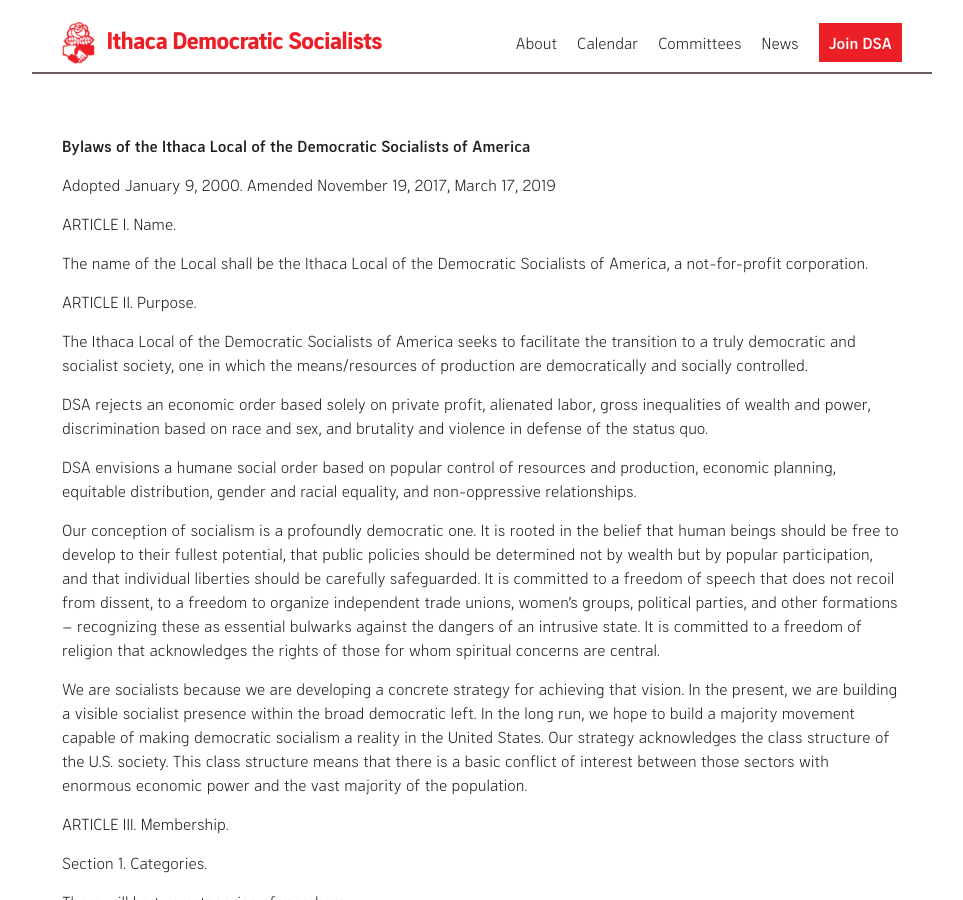
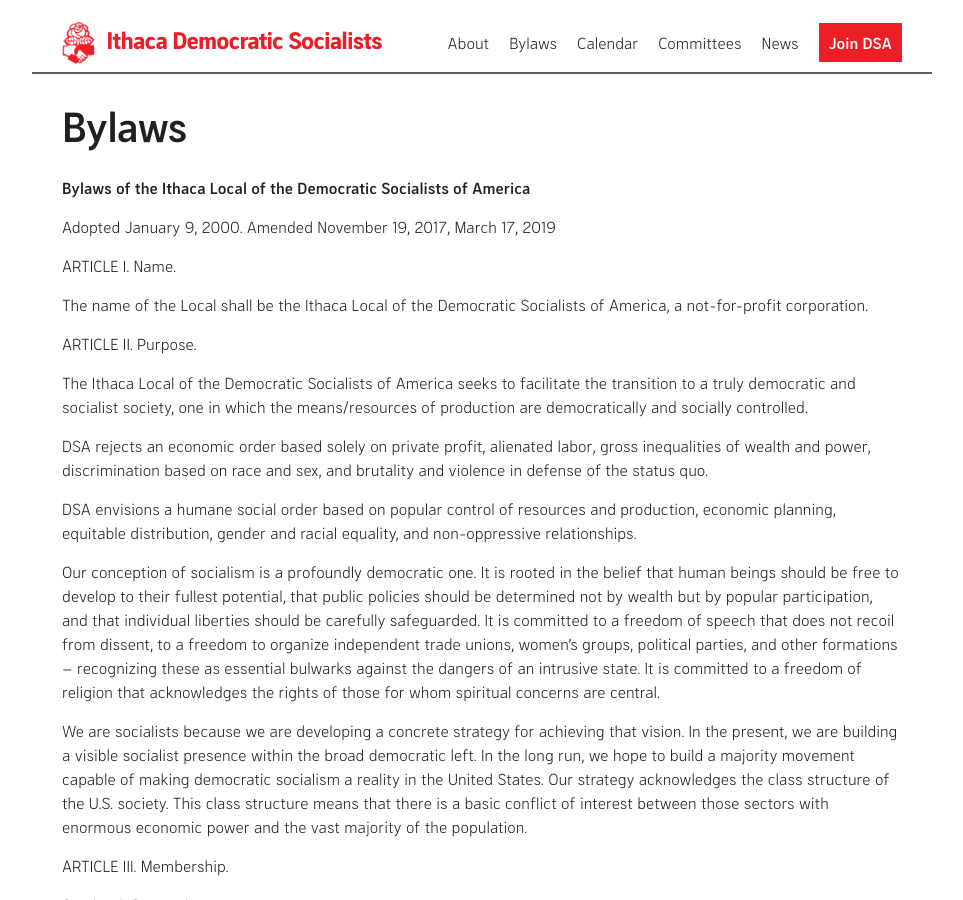
Before and after one commit to ithacadsa/ithacadsa.github.io, a Jekyll site: the page built from bylaws.md, in a window 1280 px wide and 900 px high. Shown: the whole window, without its empty margins (158-1121 px from the left). Built offline with Jekyll 4.4.1, drawn with Linux system fonts in a browser that asks for light colours; our own code applies the rules of GitHub Pages for plain Markdown files.

Commit message:
Update bylaws.md

```diff
--- a/bylaws.md
+++ b/bylaws.md
@@ -1,3 +1,9 @@
+---
+layout: page
+title: Bylaws
+permalink: /bylaws/
+---
+
 **Bylaws of the Ithaca Local of the Democratic Socialists of America**
 
 Adopted January 9, 2000. Amended November 19, 2017, March 17, 2019
```
